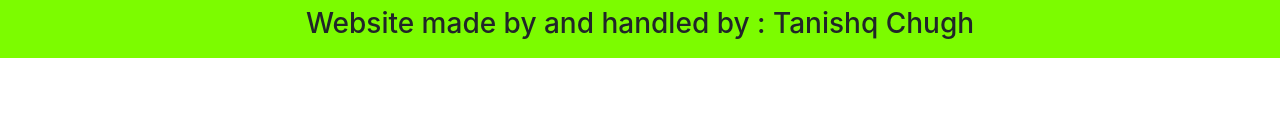
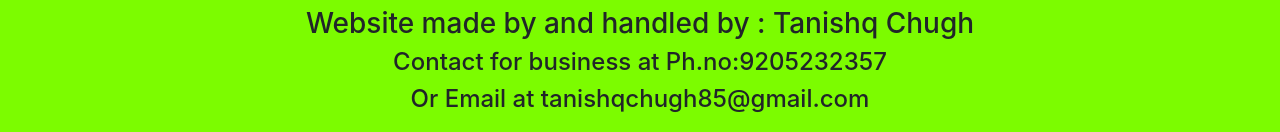
Before and after one commit to tanishqchugh2002/Meditation-and-Reiki, a plain HTML site: page index.html in a window 1280 px wide. Shown: the part 1834-1966 px from the top of the page. Before the commit the page ends 1892 px from the top, so only its background shows below. Drawn offline with nearby package versions, Linux system fonts and the light colour scheme.

Commit message:
Added Owner's Contact

```diff
--- a/index.html
+++ b/index.html
@@ -197,6 +197,8 @@
 </section>
 <footer class="footer">
 <h3> Website made by and handled by : Tanishq Chugh</h3>
+ <h4>Contact for business at Ph.no:9205232357</h4>
+ <h4>Or Email at tanishqchugh85@gmail.com</h4>
 </footer>
 </body>
 
```
